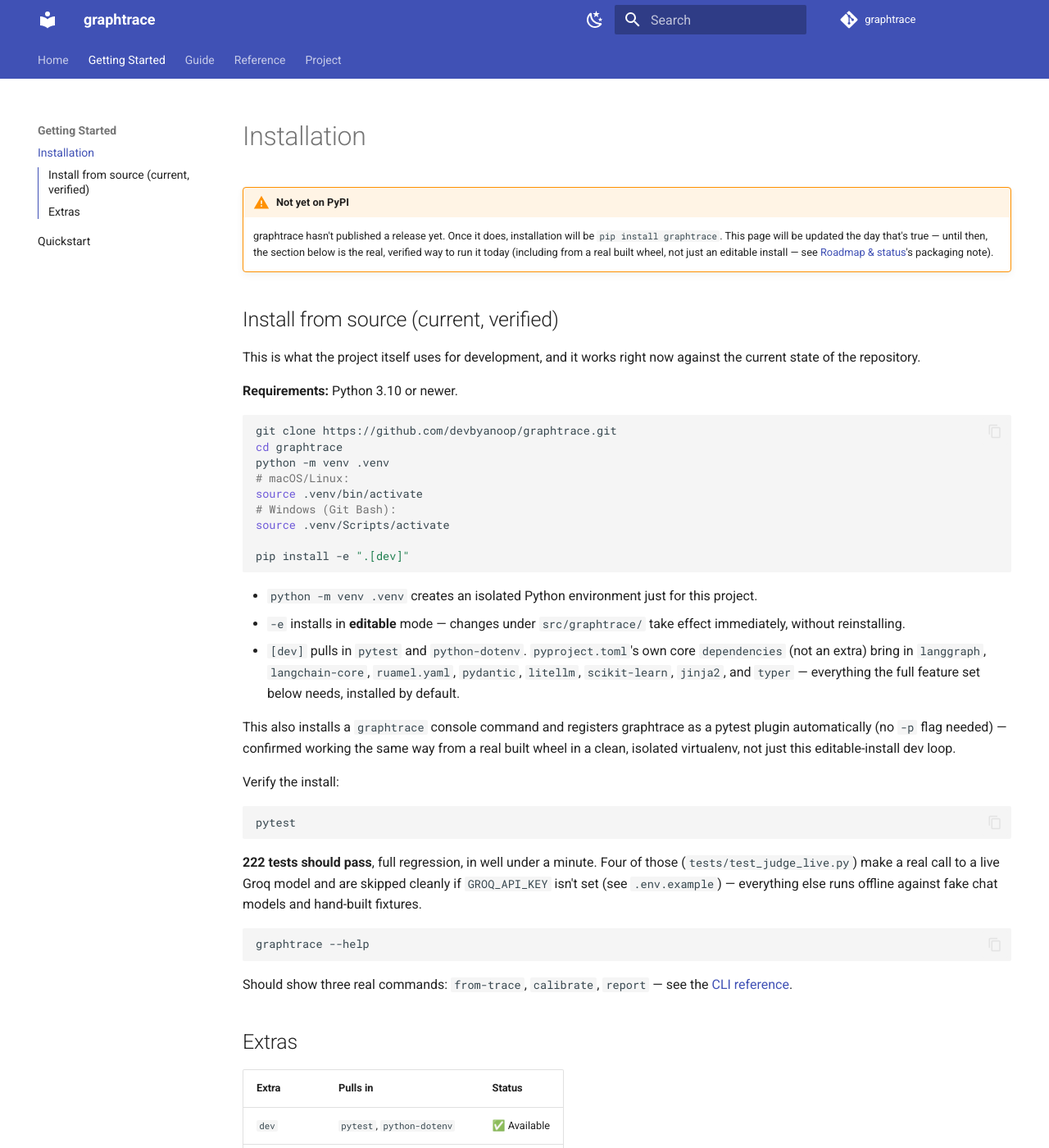
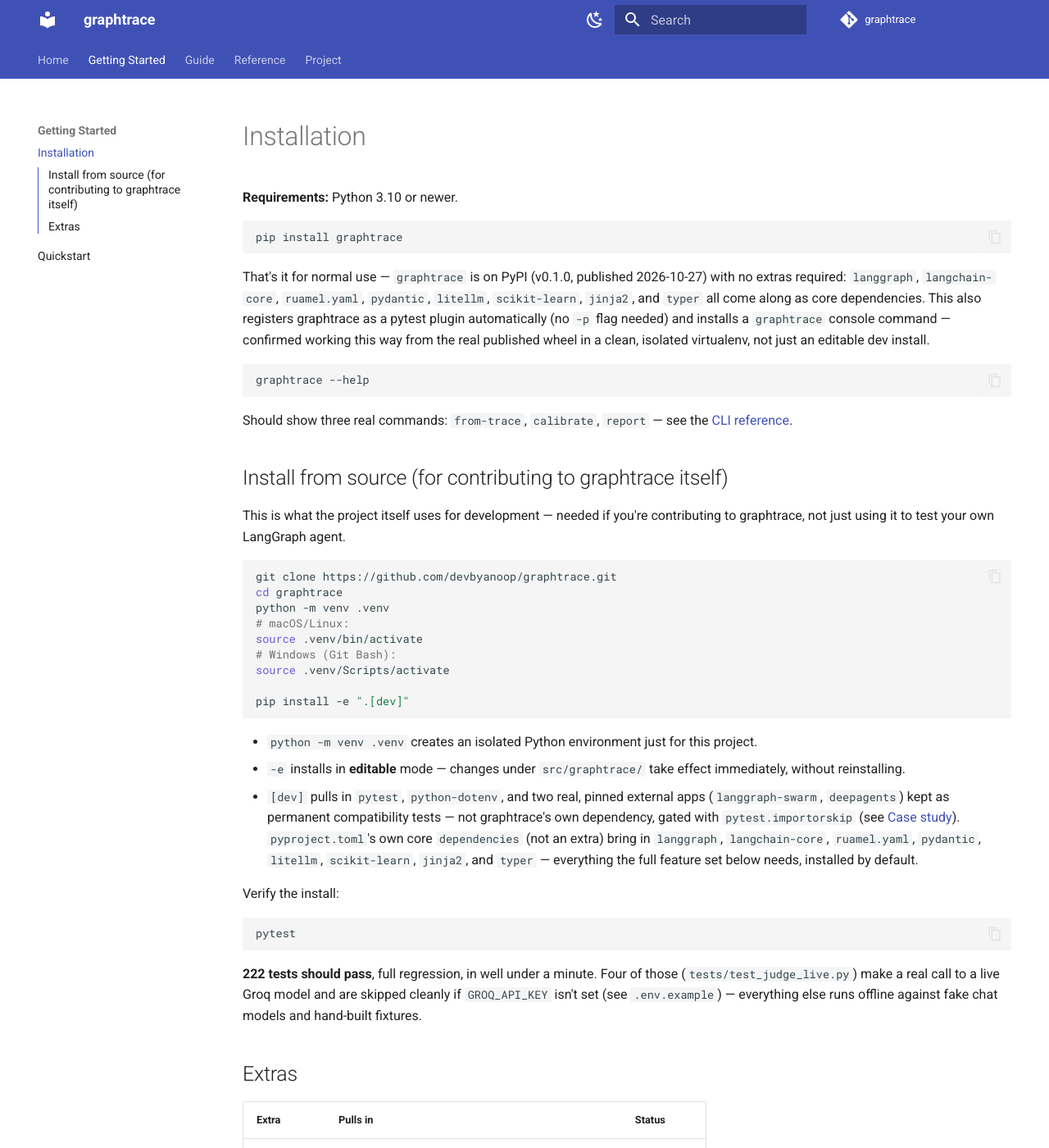
Before and after one commit to devbyanoop/graphtrace, an MkDocs documentation site: the page built from docs/getting-started/installation.md, in a window 1280 px wide and 1400 px high. Shown: the whole window at 82% size. Built offline with MkDocs 1.6.1 and Material for MkDocs 9.7.7, drawn with Linux system fonts in a browser that asks for light colours; comment, search, counter and statistics services are not loaded; some of the changed text lies outside the part shown.

Commit message:
Fix CI: deepagents needs Python >=3.11, not graphtrace's own >=3.10
The dev-extra's deepagents>=0.7,<1 was failing to resolve under the
CI matrix's Python 3.10 job -- confirmed against deepagents' own real
PyPI metadata (requires_python: >=3.11,<4.0), not assumed. Fixed with
a PEP 508 environment marker (python_version >= '3.11') so graphtrace
itself keeps its real >=3.10 floor, deepagents is simply skipped on
3.10, and the real compat tests that need it still skip cleanly via
their existing pytest.importorskip rather than breaking the install.

Also: graphtrace is now published on PyPI (v0.1.0) -- updated the
README and installation guide to lead with `pip install graphtrace`
instead of install-from-source, and added a PyPI version badge.

````diff
--- a/docs/getting-started/installation.md
+++ b/docs/getting-started/installation.md
@@ -1,13 +1,22 @@
 # Installation
 
-!!! warning "Not yet on PyPI"
-    graphtrace hasn't published a release yet. Once it does, installation will be `pip install graphtrace`. This page will be updated the day that's true — until then, the section below is the real, verified way to run it today (including from a real built wheel, not just an editable install — see [Roadmap & status](../project/roadmap.md)'s packaging note).
+**Requirements:** Python 3.10 or newer.
 
-## Install from source (current, verified)
+```bash
+pip install graphtrace
+```
 
-This is what the project itself uses for development, and it works right now against the current state of the repository.
+That's it for normal use — `graphtrace` is on PyPI (v0.1.0, published 2026-10-27) with no extras required: `langgraph`, `langchain-core`, `ruamel.yaml`, `pydantic`, `litellm`, `scikit-learn`, `jinja2`, and `typer` all come along as core dependencies. This also registers graphtrace as a pytest plugin automatically (no `-p` flag needed) and installs a `graphtrace` console command — confirmed working this way from the real published wheel in a clean, isolated virtualenv, not just an editable dev install.
 
-**Requirements:** Python 3.10 or newer.
+```bash
+graphtrace --help
+```
+
+Should show three real commands: `from-trace`, `calibrate`, `report` — see the [CLI reference](../reference/cli.md).
+
+## Install from source (for contributing to graphtrace itself)
+
+This is what the project itself uses for development — needed if you're contributing to graphtrace, not just using it to test your own LangGraph agent.
 
 ```bash
 git clone https://github.com/devbyanoop/graphtrace.git
@@ -23,9 +32,7 @@
 
 - `python -m venv .venv` creates an isolated Python environment just for this project.
 - `-e` installs in **editable** mode — changes under `src/graphtrace/` take effect immediately, without reinstalling.
-- `[dev]` pulls in `pytest` and `python-dotenv`. `pyproject.toml`'s own core `dependencies` (not an extra) bring in `langgraph`, `langchain-core`, `ruamel.yaml`, `pydantic`, `litellm`, `scikit-learn`, `jinja2`, and `typer` — everything the full feature set below needs, installed by default.
-
-This also installs a `graphtrace` console command and registers graphtrace as a pytest plugin automatically (no `-p` flag needed) — confirmed working the same way from a real built wheel in a clean, isolated virtualenv, not just this editable-install dev loop.
+- `[dev]` pulls in `pytest`, `python-dotenv`, and two real, pinned external apps (`langgraph-swarm`, `deepagents`) kept as permanent compatibility tests — not graphtrace's own dependency, gated with `pytest.importorskip` (see [Case study](../project/case-study.md)). `pyproject.toml`'s own core `dependencies` (not an extra) bring in `langgraph`, `langchain-core`, `ruamel.yaml`, `pydantic`, `litellm`, `scikit-learn`, `jinja2`, and `typer` — everything the full feature set below needs, installed by default.
 
 Verify the install:
 
@@ -35,18 +42,14 @@
 
 **222 tests should pass**, full regression, in well under a minute. Four of those (`tests/test_judge_live.py`) make a real call to a live Groq model and are skipped cleanly if `GROQ_API_KEY` isn't set (see `.env.example`) — everything else runs offline against fake chat models and hand-built fixtures.
 
-```bash
-graphtrace --help
-```
-
-Should show three real commands: `from-trace`, `calibrate`, `report` — see the [CLI reference](../reference/cli.md).
-
 ## Extras
 
 | Extra | Pulls in | Status |
 | --- | --- | --- |
-| `dev` | `pytest`, `python-dotenv` | ✅ Available |
+| `dev` | `pytest`, `python-dotenv`, `langgraph-swarm`, `deepagents` | ✅ Available |
 | `docs` | `mkdocs`, `mkdocs-material` | ✅ Available |
+
+`deepagents` itself requires Python ≥3.11 (graphtrace's own floor stays ≥3.10) — it's environment-marked in `pyproject.toml` so `pip install -e ".[dev]"` on Python 3.10 simply skips it, and the real compat tests that need it skip cleanly via `pytest.importorskip` rather than failing the install.
 
 Everything else (`langgraph`, `litellm`, `pydantic`, `ruamel.yaml`, `scikit-learn`, `jinja2`, `typer`) is a core dependency, installed by default — not behind an extra.
 
````
Also changed, not shown: README.md (+3 -9 lines), pyproject.toml (+6 -1 lines).
